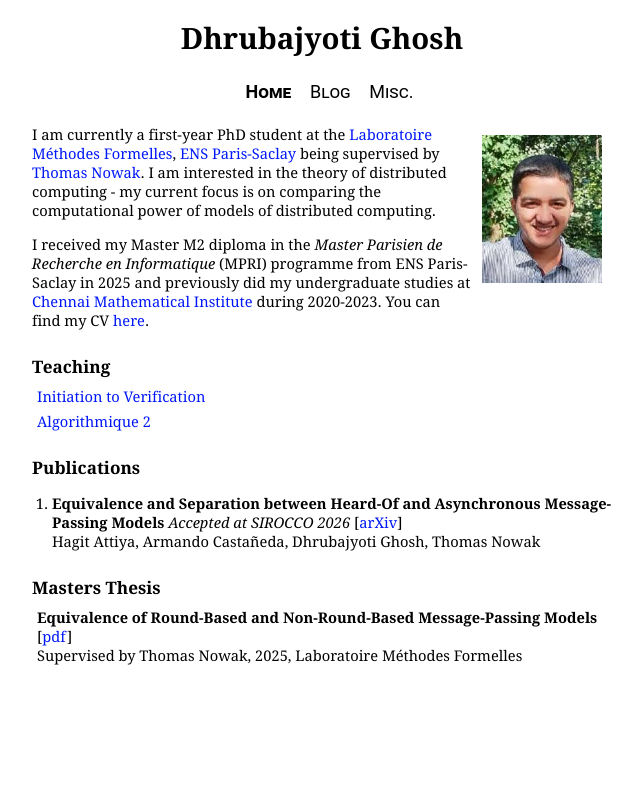
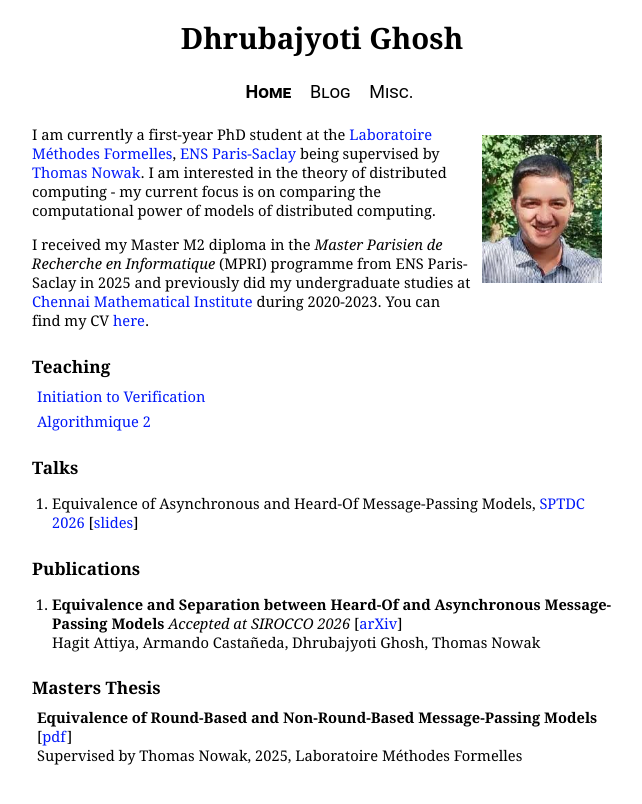
Before and after one commit to ghoshdhruba/ghoshdhruba.github.io, a Jekyll site: the page built from index.html, in a window 1280 px wide. Shown: the top 804 px of the page, without its empty margins (318-960 px from the left). Built offline with Jekyll 4.4.1, drawn with Linux system fonts in a browser that asks for light colours.

Commit message:
Add SPTDC 2026 presentation

```diff
--- a/index.html
+++ b/index.html
@@ -19,6 +19,11 @@ You can find my CV <a href="webpage_CV.pdf">here</a>.
 <li style="list-style-type: none; margin-left:5px"><a href="teaching/initVerif.html">Initiation to Verification</a></li>
 <li style="list-style-type: none; margin-left:5px"><a href="https://algo2.biodis.co/">Algorithmique 2</a></li>
 
+<h3> Talks </h3>
+
+<ol style="padding-left:5px">
+    <li> Equivalence of Asynchronous and Heard-Of Message-Passing Models, <a href="https://sptdc2026.ics.forth.gr/">SPTDC 2026</a> [<a href="talks/sptdcPresentation.pdf">slides</a>] </li>
+</ol>
 
 <h3> Publications </h3>
 
```
Also changed, not shown: WORKFLOW_BLOG.md (renamed from WORKFLOW.md), 1 other file.
